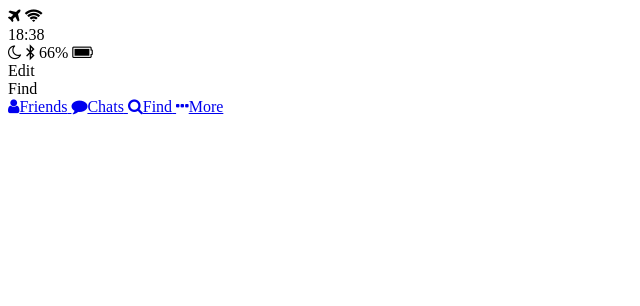
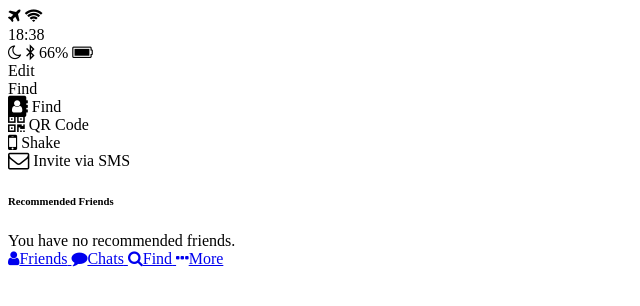
Before and after one commit to bombkyu/kakao-clone, a plain HTML site: page find.html in a window 1280 px wide. Shown: the whole page, without its empty margins (0-640 px from the left). Drawn offline with Linux system fonts and the light colour scheme.

Commit message:
find html is done

```diff
--- a/find.html
+++ b/find.html
@@ -38,6 +38,36 @@
       </div>
     </div>
   </header>
+
+  <main class="find">
+    <section class="find__options">
+      <div class="find__option">
+        <i class="fa fa-address-book fa-lg"></i>
+        <span class="find__option-title">Find</span>
+      </div>
+      <div class="find__option">
+        <i class="fa fa-qrcode fa-lg"></i>
+        <span class="find__option-title">QR Code</span>
+      </div>
+      <div class="find__option">
+        <i class="fa fa-mobile fa-lg"></i>
+        <span class="find__option-title">Shake</span>
+      </div>
+      <div class="find__option">
+        <i class="fa fa-envelope-o fa-lg"></i>
+        <span class="find__option-title">Invite via SMS</span>
+      </div>
+    </section>
+    <section class="find__recomended">
+      <header>
+        <h6 class="recomended__title">Recommended Friends</h6>
+      </header>
+      <div class="recomended__none">
+        <span class="recomended__text">You have no recommended friends.</span>
+      </div>
+    </section>
+  </main>
+
   <nav class="tab-bar">
     <a href="index.html" class="tab-bar__tab">
       <i class="fa fa-user"></i><span class="tab-bar__title">Friends</span>
```
